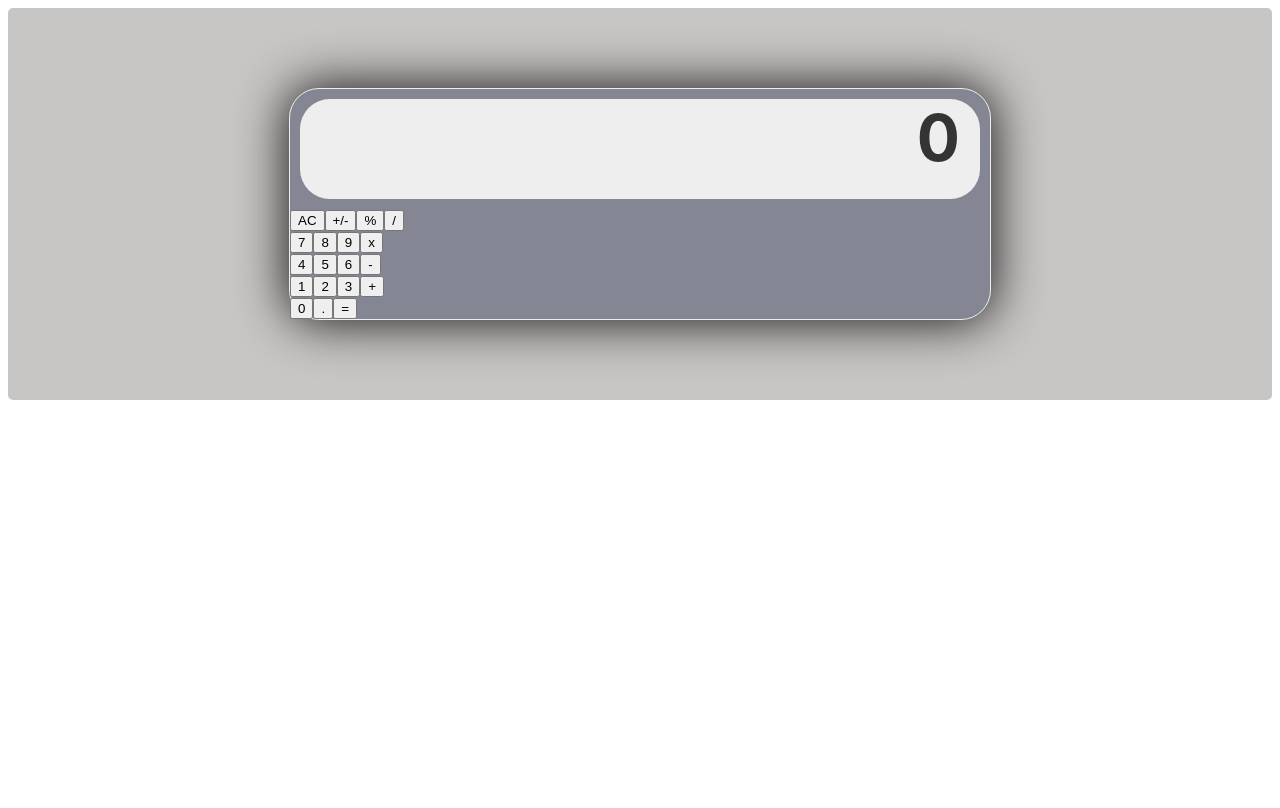
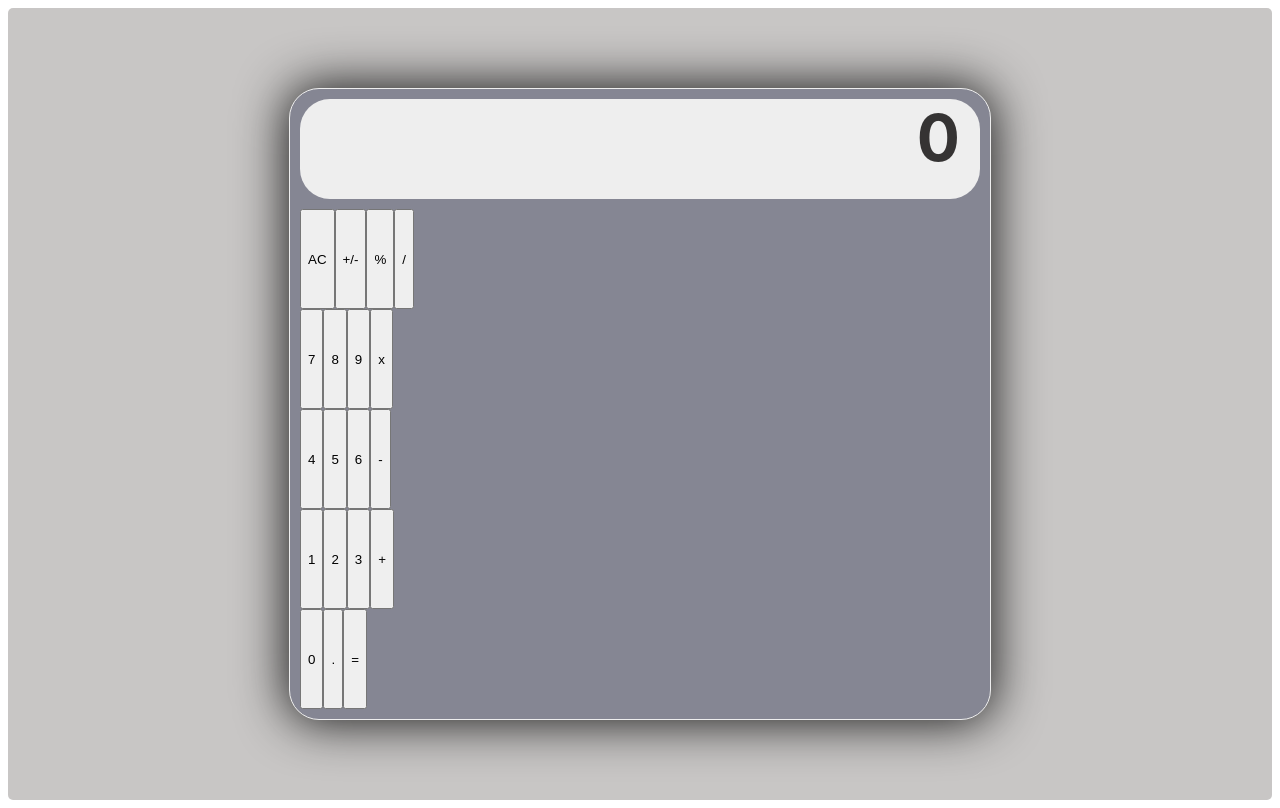
Before and after one commit to Audrey-Ella-xo/calculator, a React (Create React App) app: page / in a window 1280 px wide. Built offline with nearby package versions, Linux system fonts and the light colour scheme.

Commit message:
Add styling to button pannel component groups

```diff
--- a/src/index.css
+++ b/src/index.css
@@ -44,8 +44,12 @@
   position: relative;
   justify-content: flex-end; }
 
-.btn-panel {
+.ButtonPannel {
   display: flex;
   flex-direction: column;
   margin: 10px;
   box-sizing: border-box; }
+
+.group1, .group2, .group3, .group4, .group5 {
+  display: flex;
+  height: 100px; }
```
